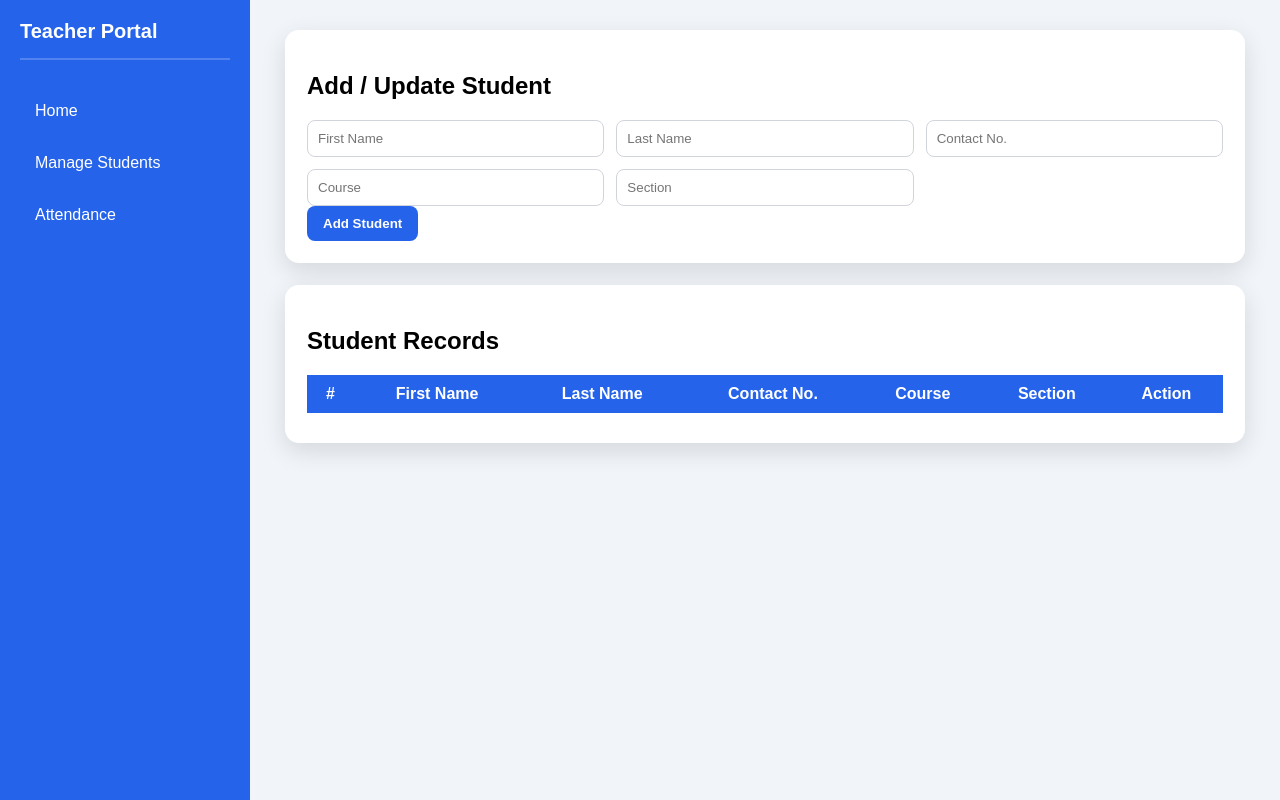
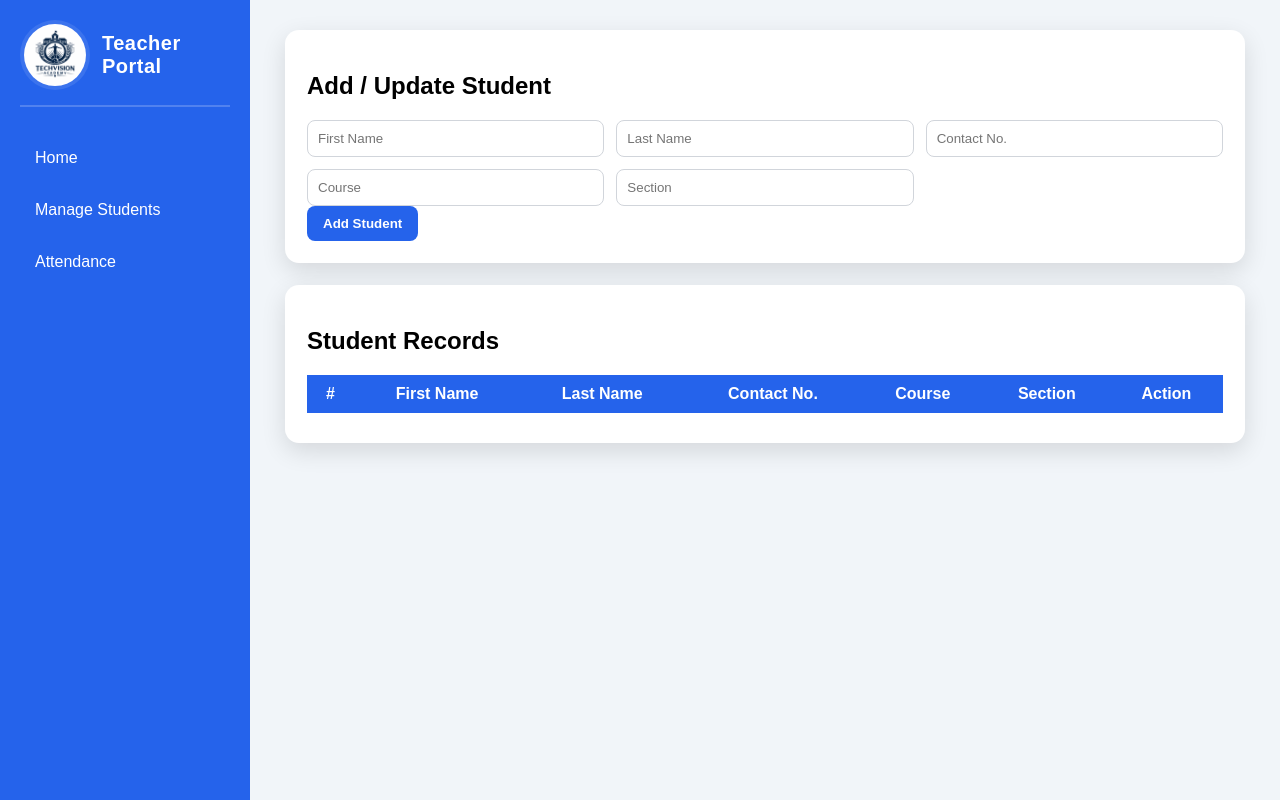
Before and after one commit to Aleguiojo777/Teacher-Portal, a plain HTML site: page frontend/manage.html in a window 1280 px wide. Drawn offline with Linux system fonts and the light colour scheme; no server answers.

Commit message:
updated
Logo

```diff
--- a/frontend/manage.html
+++ b/frontend/manage.html
@@ -11,7 +11,10 @@
 <button class="sidebar-toggle" id="sidebarToggle">☰ Menu</button>
 
 <nav class="sidebar" id="sidebar">
-  <div class="sidebar-logo">Teacher Portal</div>
+  <div class="sidebar-logo">
+    <img src="resources/techvision.png" alt="Teacher Portal Logo">
+    <span>Teacher Portal</span>
+  </div>
   <ul>
     <li><a href="portal.html">Home</a></li>
     <li><a href="manage.html">Manage Students</a></li>
--- a/frontend/portal.css
+++ b/frontend/portal.css
@@ -35,6 +35,26 @@ min-height:100vh;
   margin-bottom: 30px;
   padding-bottom: 15px;
   border-bottom: 2px solid rgba(255,255,255,0.2);
+  display: flex;
+  align-items: center;
+  gap: 12px;
+}
+
+.sidebar-logo img {
+  height: 70px;
+  width: 70px;
+  object-fit: cover;
+  background: rgba(255,255,255,0.1);
+  padding: 4px;
+  border-radius: 50%;
+  flex-shrink: 0;
+}
+
+.sidebar-logo span {
+  font-size: 20px;
+  font-weight: bold;
+  color: white;
+  letter-spacing: 0.5px;
 }
 
 .sidebar ul {
```
Also changed, not shown: frontend/attendance.html (+4 -1 lines), frontend/portal.html (+4 -1 lines), frontend/user-management.html (+4 -1 lines).
